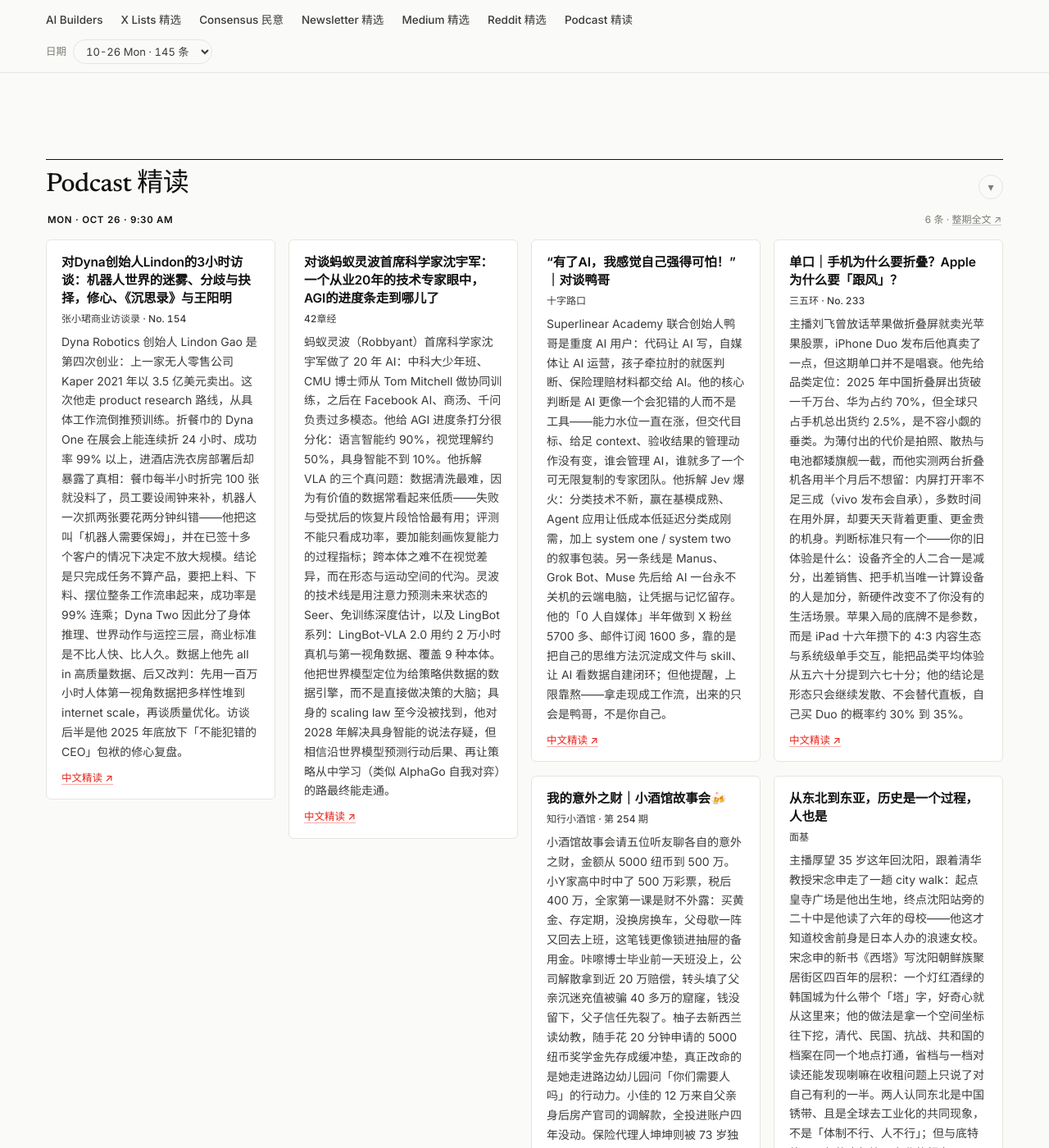
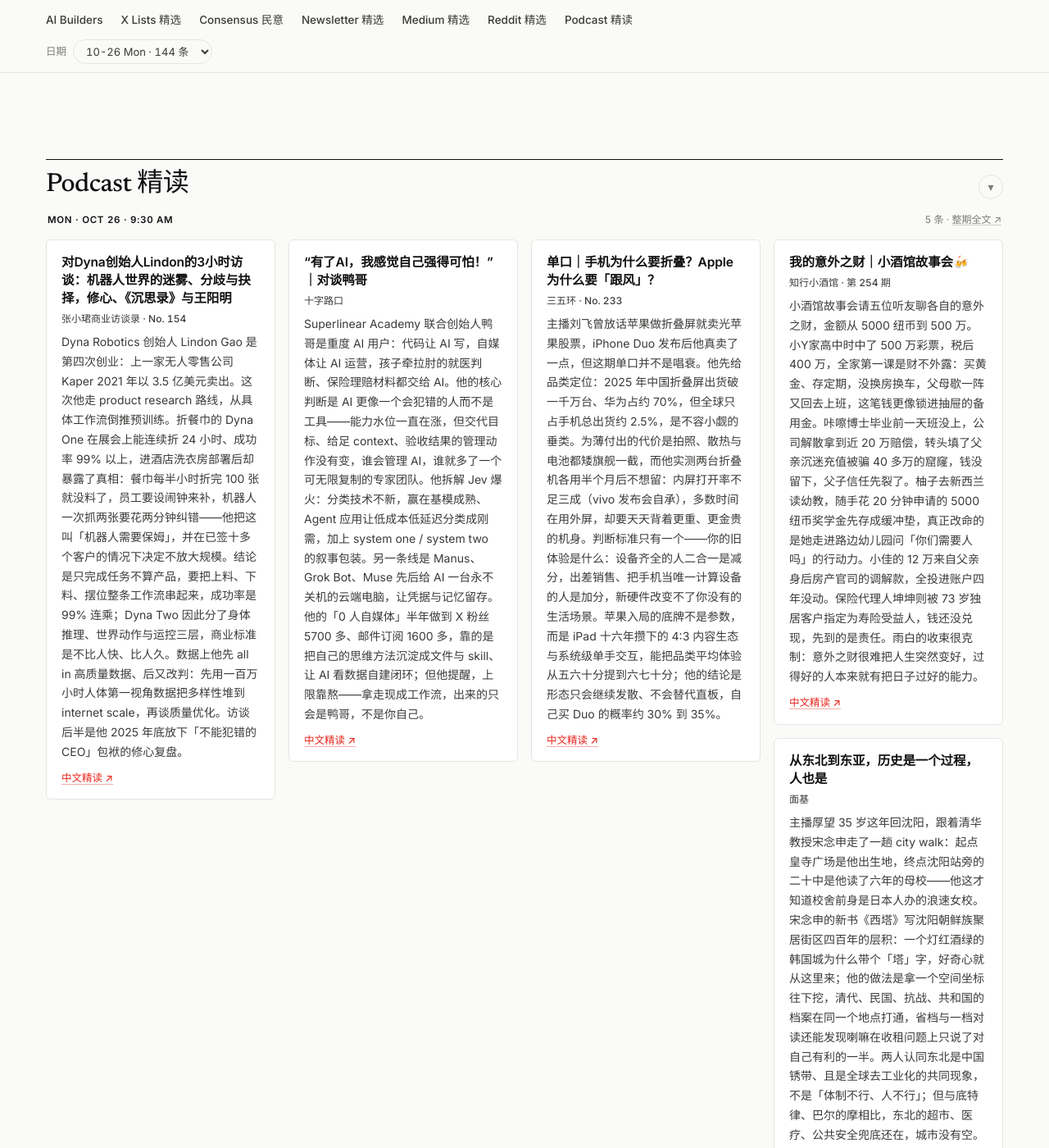
Before and after one commit to cptidiot/mzhao.me, a Jekyll site: the page built from digest/index.html, in a window 1280 px wide and 1400 px high, scrolled down 14521 px. Shown: the whole window at 82% size. Built offline with Jekyll 4.4.1, drawn with Linux system fonts in a browser that asks for light colours.

Commit message:
Digest: podcast 2026-10-26 (correction: remove unverified 42 item)

```diff
--- a/_digests/2026-10-26-podcast.md
+++ b/_digests/2026-10-26-podcast.md
@@ -3,17 +3,12 @@
 section_name: Podcast 精读
 date: 2026-10-26 09:30:00 -0700
 title: "Podcast Digest — 2026-10-26"
-excerpt: "今日 6 期：张小珺访 Dyna 创始人 Lindon Gao 谈机器人为何需要保姆，42章经对谈蚂蚁灵波沈宇军看 AGI 进度条，十字路口对谈鸭哥聊把 AI 当团队管，三五环单口拆解折叠屏与 iPhone Duo，知行小酒馆故事会聊五笔意外之财，面基随宋念申重走沈阳谈东北与东亚。Lex、晚点聊、AI炼金术三站今日单集页未能成功读取，跳过未记台账，明日续取。"
+excerpt: "今日 5 期：张小珺访 Dyna 创始人 Lindon Gao 谈机器人为何需要保姆，十字路口对谈鸭哥聊把 AI 当团队管，三五环单口拆解折叠屏与 iPhone Duo，知行小酒馆故事会聊五笔意外之财，面基随宋念申重走沈阳谈东北与东亚。Lex、晚点聊、AI炼金术、42章经四站今日未能成功核实并读取选期，跳过未记台账，明日续取。"
 items:
   - title: "对Dyna创始人Lindon的3小时访谈：机器人世界的迷雾、分歧与抉择，修心、《沉思录》与王阳明"
     role: "张小珺商业访谈录 · No. 154"
     summary: "Dyna Robotics 创始人 Lindon Gao 是第四次创业：上一家无人零售公司 Kaper 2021 年以 3.5 亿美元卖出。这次他走 product research 路线，从具体工作流倒推预训练。折餐巾的 Dyna One 在展会上能连续折 24 小时、成功率 99% 以上，进酒店洗衣房部署后却暴露了真相：餐巾每半小时折完 100 张就没料了，员工要设闹钟来补，机器人一次抓两张要花两分钟纠错——他把这叫「机器人需要保姆」，并在已签十多个客户的情况下决定不放大规模。结论是只完成任务不算产品，要把上料、下料、摆位整条工作流串起来，成功率是 99% 连乘；Dyna Two 因此分了身体推理、世界动作与运控三层，商业标准是不比人快、比人久。数据上他先 all in 高质量数据、后又改判：先用一百万小时人体第一视角数据把多样性堆到 internet scale，再谈质量优化。访谈后半是他 2025 年底放下「不能犯错的 CEO」包袱的修心复盘。"
     url: "https://zhangxiaojun.qiaomu.ai/ep/6acf81f0195d838e2af1e281.html"
-    link_label: "中文精读"
-  - title: "对谈蚂蚁灵波首席科学家沈宇军：一个从业20年的技术专家眼中，AGI的进度条走到哪儿了"
-    role: "42章经"
-    summary: "蚂蚁灵波（Robbyant）首席科学家沈宇军做了 20 年 AI：中科大少年班、CMU 博士师从 Tom Mitchell 做协同训练，之后在 Facebook AI、商汤、千问负责过多模态。他给 AGI 进度条打分很分化：语言智能约 90%，视觉理解约 50%，具身智能不到 10%。他拆解 VLA 的三个真问题：数据清洗最难，因为有价值的数据常看起来低质——失败与受扰后的恢复片段恰恰最有用；评测不能只看成功率，要加能刻画恢复能力的过程指标；跨本体之难不在视觉差异，而在形态与运动空间的代沟。灵波的技术线是用注意力预测未来状态的 Seer、免训练深度估计，以及 LingBot 系列：LingBot-VLA 2.0 用约 2 万小时真机与第一视角数据、覆盖 9 种本体。他把世界模型定位为给策略供数据的数据引擎，而不是直接做决策的大脑；具身的 scaling law 至今没被找到，他对 2028 年解决具身智能的说法存疑，但相信沿世界模型预测行动后果、再让策略从中学习（类似 AlphaGo 自我对弈）的路最终能走通。"
-    url: "https://42zhangjing.qiaomu.ai/ep/6ad94838641ef406308dd713.html"
     link_label: "中文精读"
   - title: "“有了AI，我感觉自己强得可怕！”｜对谈鸭哥"
     role: "十字路口"
@@ -40,9 +35,6 @@
 **张小珺商业访谈录** — [对Dyna创始人Lindon的3小时访谈：机器人世界的迷雾、分歧与抉择，修心、《沉思录》与王阳明](https://zhangxiaojun.qiaomu.ai/ep/6acf81f0195d838e2af1e281.html)
 折餐巾 99% 成功率不等于产品：机器人停下来等上料的那半小时，才是 Lindon 决定不放大规模的理由——从任务到工作流，差着一个量级。
 
-**42章经** — [对谈蚂蚁灵波首席科学家沈宇军：一个从业20年的技术专家眼中，AGI的进度条走到哪儿了](https://42zhangjing.qiaomu.ai/ep/6ad94838641ef406308dd713.html)
-语言 90%、视觉 50%、具身不到 10%——沈宇军的进度条不留情面；VLA 卡住的不是模型，而是数据清洗、评测与跨本体这三件脏活。
-
 **十字路口** — [“有了AI，我感觉自己强得可怕！”｜对谈鸭哥](https://crossing.qiaomu.ai/ep/6aca7f91e742e36efcc10957.html)
 鸭哥的方法论只有一条：把 AI 当人管——目标讲清、context 外化成文件、结果要验收，再让它自己看数据建闭环；0 人自媒体半年 5700 粉是这套打法的副产品。
 
```
